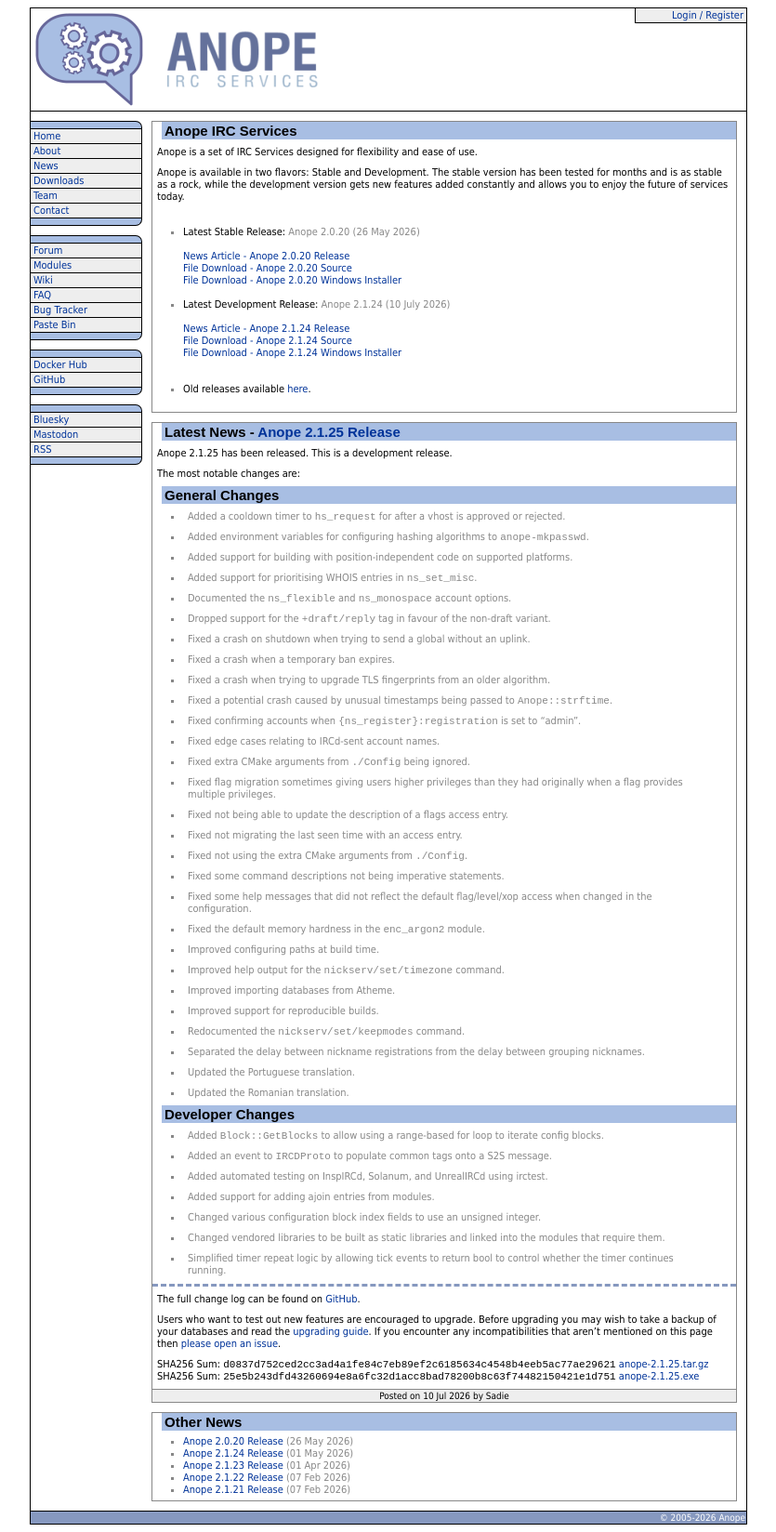
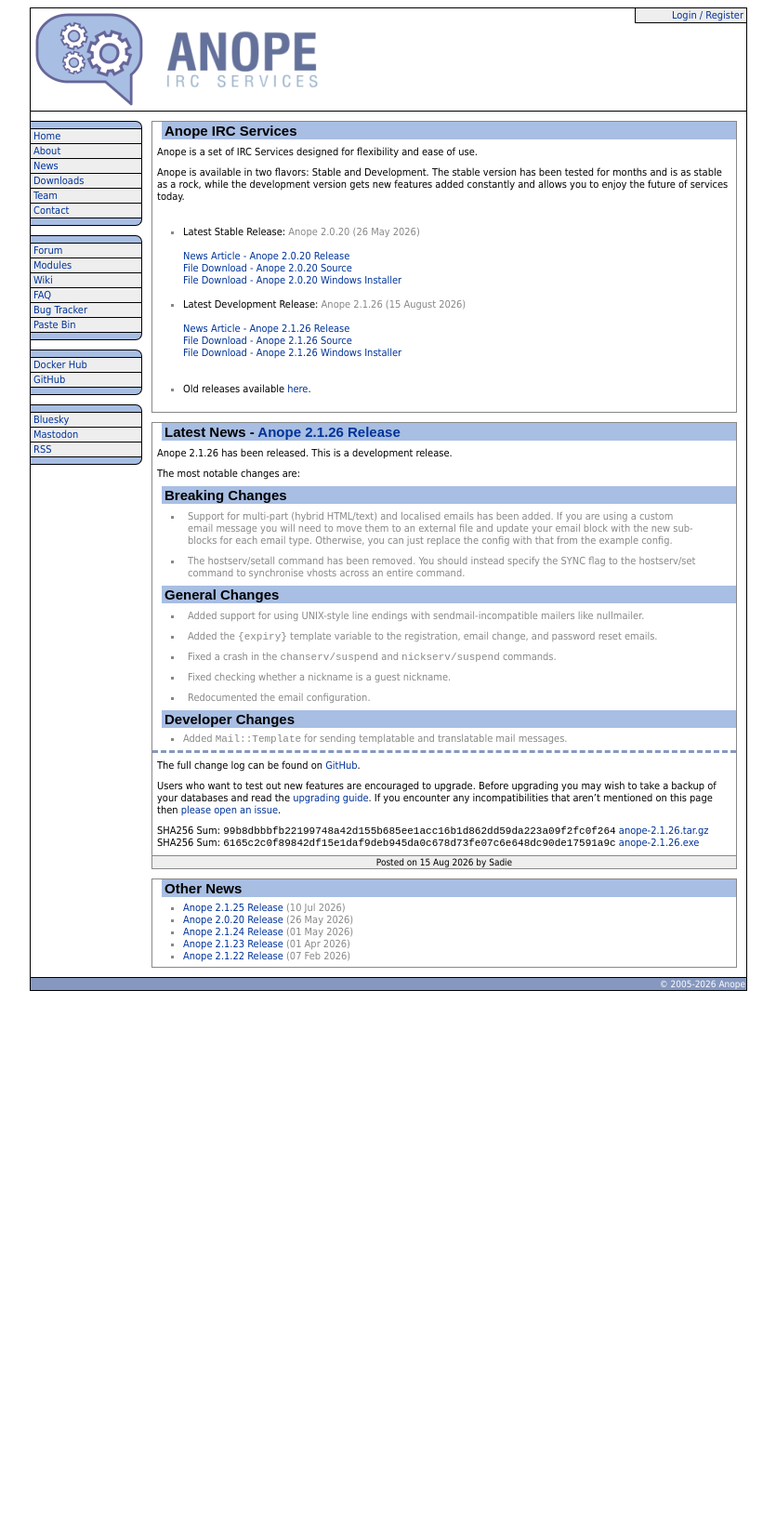
Before and after one commit to anope/website, a Jekyll site: the page built from index.html, in a window 1280 px wide. Shown: the whole page at 93% size, without its empty margins (222-1057 px from the left). Built offline with Jekyll 4.4.1, drawn with Linux system fonts in a browser that asks for light colours; the list of posts is cut into pages by our own code; after the commit the page ends 1074 px from its top, so only the background shows below that.

Commit message:
Add the news post for the 2.1.26 release.

```diff
--- a/_config.yml
+++ b/_config.yml
@@ -38,11 +38,11 @@
 
 releases:
   devel:
-    version: 2.1.24
-    date: 2026-07-10
-    news: /news/2026/anope-2125-release.html
-    source: https://github.com/anope/anope/archive/refs/tags/2.1.25.tar.gz
-    windows: https://github.com/anope/anope/releases/download/2.1.25/anope-2.1.25.exe
+    version: 2.1.26
+    date: 2026-08-15
+    news: /news/2026/anope-2126-release.html
+    source: https://github.com/anope/anope/archive/refs/tags/2.1.26.tar.gz
+    windows: https://github.com/anope/anope/releases/download/2.1.26/anope-2.1.26.exe
   stable:
     version: 2.0.20
     date: 2026-05-26
--- /dev/null
+++ b/_posts/2025-2029/2026-08-15-anope-2126-release.md
@@ -0,0 +1,42 @@
+---
+layout: post
+title: Anope 2.1.26 Release
+author: Sadie
+category: 2026
+---
+
+Anope 2.1.26 has been released. This is a development release.
+
+The most notable changes are:
+
+### Breaking Changes
+
+* Support for multi-part (hybrid HTML/text) and localised emails has been added. If you are using a custom email message you will need to move them to an external file and update your email block with the new sub-blocks for each email type. Otherwise, you can just replace the config with that from the example config.
+
+* The hostserv/setall command has been removed. You should instead specify the SYNC flag to the hostserv/set command to synchronise vhosts across an entire command.
+
+### General Changes
+
+* Added support for using UNIX-style line endings with sendmail-incompatible mailers like nullmailer.
+
+* Added the `{expiry}` template variable to the registration, email change, and password reset emails.
+
+* Fixed a crash in the `chanserv/suspend` and `nickserv/suspend` commands.
+
+* Fixed checking whether a nickname is a guest nickname.
+
+* Redocumented the email configuration.
+
+### Developer Changes
+
+* Added `Mail::Template` for sending templatable and translatable mail messages.
+
+---
+
+The full change log can be found on [GitHub](https://github.com/anope/anope/compare/2.1.25...2.1.26).
+
+Users who want to test out new features are encouraged to upgrade. Before upgrading you may wish to take a backup of your databases and read the [upgrading guide](/upgrading.html). If you encounter any incompatibilities that aren't mentioned on this page then [please open an issue](https://github.com/anope/website/issues/new).
+
+SHA256 Sum: `99b8dbbbfb22199748a42d155b685ee1acc16b1d862dd59da223a09f2fc0f264` [anope-2.1.26.tar.gz](https://github.com/anope/anope/archive/refs/tags/2.1.26.tar.gz)
+\
+SHA256 Sum: `6165c2c0f89842df15e1daf9deb945da0c678d73fe07c6e648dc90de17591a9c` [anope-2.1.26.exe](https://github.com/anope/anope/releases/download/2.1.26/anope-2.1.26.exe)
--- a/upgrading.md
+++ b/upgrading.md
@@ -55,17 +55,18 @@
 
 0. Update `serverinfo:pid` to be relative to the data directory.
 
-0. If you are using email then add the `i` flag to the sendmail command in `mail:sendmail` ([example](https://github.com/anope/anope/blob/2.1.4/data/anope.example.conf#L953)).
 
-0. If you are using email then update the template variables to the new syntax in `mail:emailchange_message`, `mail:emailchange_subject`, `mail:memo_message`, `mail:memo_subject`, `mail:registration_message`, `mail:registration_subject,`, `mail:reset_message`, and `mail:reset_subject` ([example](https://github.com/anope/anope/blob/2.1.14/data/anope.example.conf#L984-L1057)).
+0. If you are using email then:
 
-0. If you are using email then update the command in `mail:emailchange_message` from `CONFIRM` to `CONFIRM EMAIL` ([example](https://github.com/anope/anope/blob/2.1.16/data/anope.example.conf#L1032)).
+	* Add the `i` flag to the sendmail command in `mail:sendmailpath` or comment it out to use the default ([example](https://github.com/anope/anope/blob/2.1.26/data/anope.example.conf#L949)).
 
-0. If you are using email then update the command in `mail:registration_message` from `CONFIRM` to `CONFIRM REGISTER` ([example](https://github.com/anope/anope/blob/2.1.16/data/anope.example.conf#L994)).
+	* Replace `mail:emailchange_message` and `mail:emailchange_subject` with the new `email_change` block ([example](https://github.com/anope/anope/blob/2.1.26/data/anope.example.conf#L1092-L1139)). If you are using a custom message you will also need to move it to a file, update the template variables to the new syntax, and change the command name from `CONFIRM` to `CONFIRM EMAIL`.
 
-0. If you are using email then update the command in `mail:reset_message` from `CONFIRM` to `CONFIRM RESETPASS` ([example](https://github.com/anope/anope/blob/2.1.16/data/anope.example.conf#L1012)).
+	* Replace `mail:memo_message` and `mail:memo_subject` with the new `memo` block ([example](https://github.com/anope/anope/blob/2.1.26/data/anope.example.conf#L1141-L1187)). If you are using a custom message you will also need to move it to a file and update the template variables to the new syntax.
 
-0. Replace `options:usestrictprivmsg` with `options:servicealias` ([example](https://github.com/anope/anope/blob/2.1.10/data/anope.example.conf#L432-L437)).
+	* Replace `mail:registration_message` and `mail:registration_subject` with the new `registration` block ([example](https://github.com/anope/anope/blob/2.1.26/data/anope.example.conf#L998-L1043)). If you are using a custom message you will also need to move it to a file, update the template variables to the new syntax, and change the command name from `CONFIRM` to `CONFIRM REGISTER`.
+
+	* Replace `mail:reset_message` and `mail:reset_subject` with the new `password_reset` block ([example](https://github.com/anope/anope/blob/2.1.26/data/anope.example.conf#L1045-L1090)). If you are using a custom message you will also need to move it to a file, update the template variables to the new syntax, and change the command name from `CONFIRM` to `CONFIRM RESETPASS`.
 
 0. Update `options:languages` to no longer include `ca_ES.UTF-8`, `hu_HU.UTF-8`, and `ru_RU.UTF-8`.
 
```
